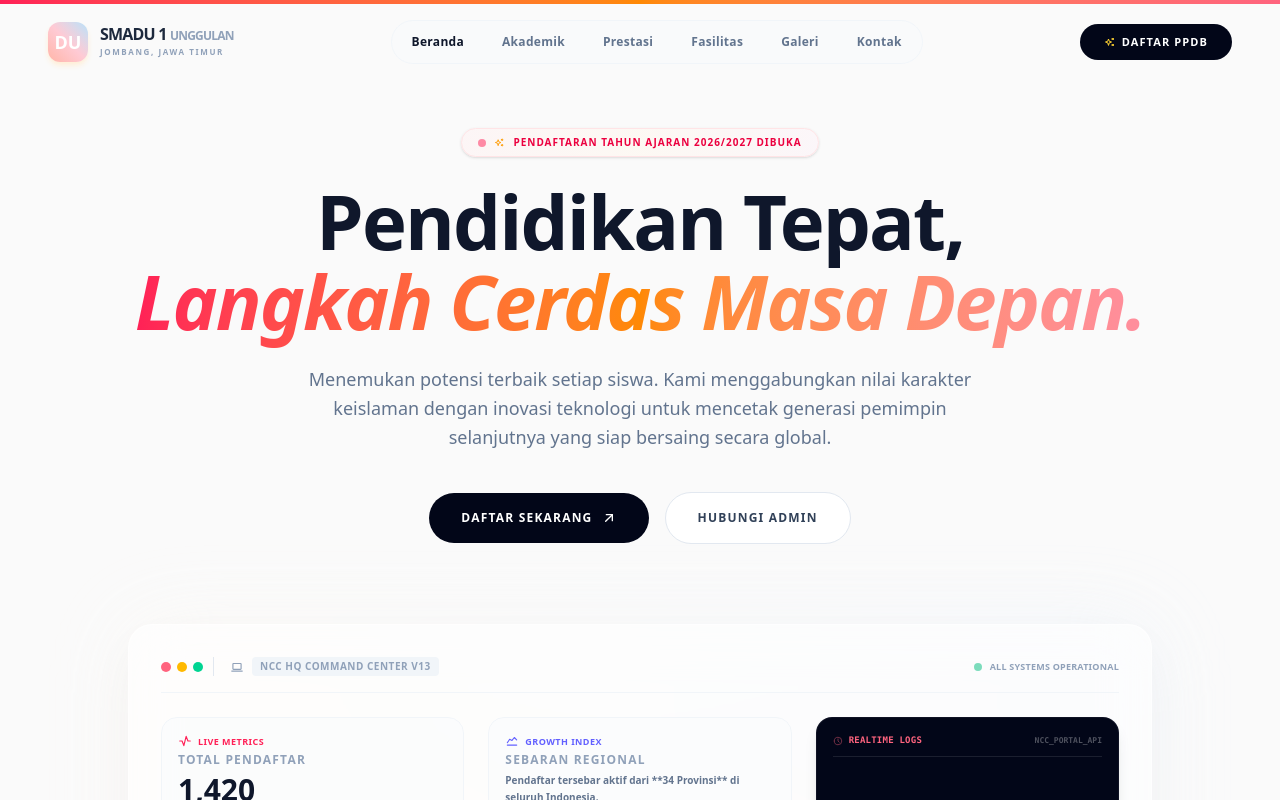
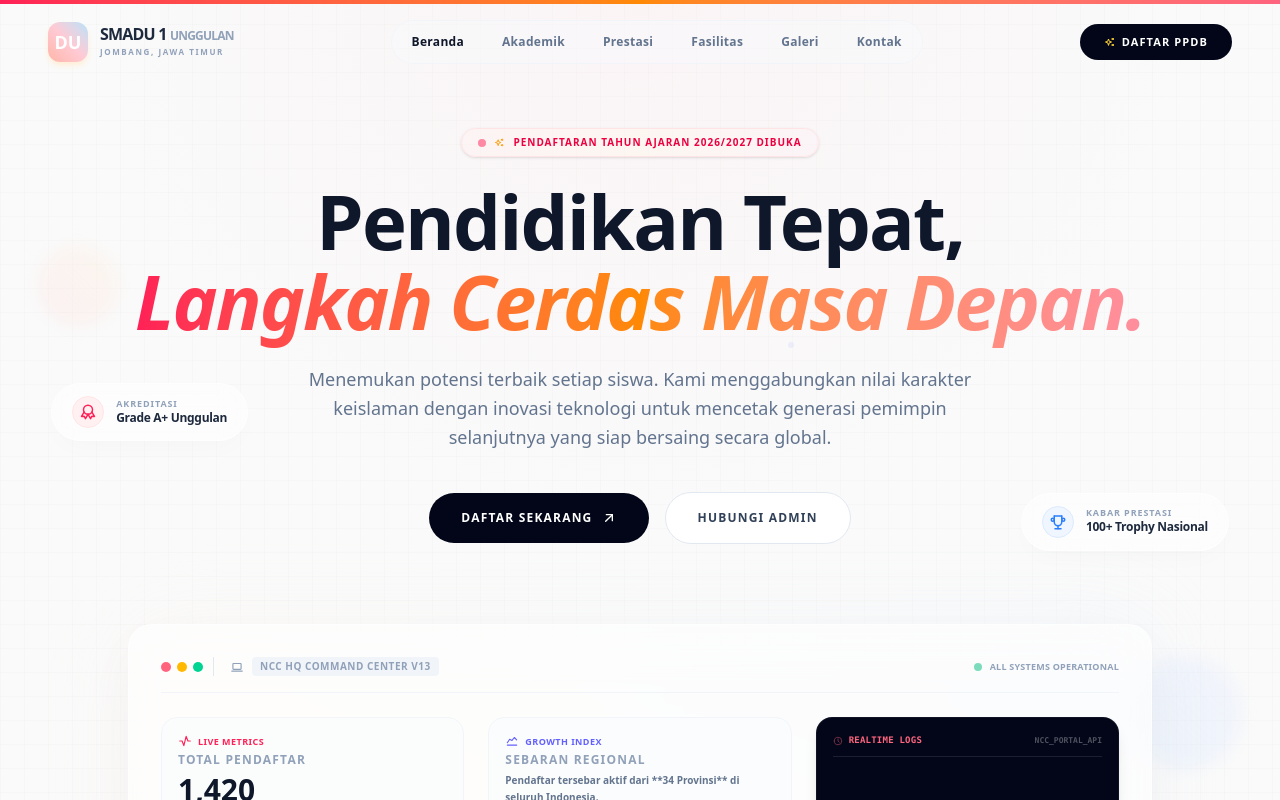
Before and after one commit to luthfi5372/website-seko, a Next.js app: page / in a window 1280 px wide. Shown: the top 800 px of the page. Built offline with nearby package versions, Linux system fonts and the light colour scheme; a web font is replaced by a local one.

Commit message:
feat: enhance HeroSection with beautiful dotted-grid, ambient glowing gradients, and scroll-linked floating parallax badges

```diff
--- a/src/components/sections/HeroSection.tsx
+++ b/src/components/sections/HeroSection.tsx
@@ -1,7 +1,7 @@
 "use client";
 
 import React, { useState, useEffect } from "react";
-import { motion, AnimatePresence } from "framer-motion";
+import { motion, AnimatePresence, useScroll, useTransform } from "framer-motion";
 import {
   IconArrowUpRight,
   IconSparkles,
@@ -11,11 +11,26 @@
   IconDatabase,
   IconChartLine,
   IconClock,
-  IconNetwork
+  IconTrophy,
+  IconAward,
+  IconBuildingCommunity
 } from "@tabler/icons-react";
 import Link from "next/link";
 
 export const HeroSection = () => {
+  // Pull live vertical scroll coordinates
+  const { scrollY } = useScroll();
+
+  // Create smooth, interconnected scroll-bound parallax translation and rotation properties
+  const leftCardY = useTransform(scrollY, [0, 1000], [0, -150]);
+  const rightCardY = useTransform(scrollY, [0, 1000], [0, 180]);
+
+  const leftSphereY = useTransform(scrollY, [0, 1000], [0, -220]);
+  const rightSphereY = useTransform(scrollY, [0, 1000], [0, -120]);
+
+  const leftRotation = useTransform(scrollY, [0, 1000], [0, 35]);
+  const rightRotation = useTransform(scrollY, [0, 1000], [0, -45]);
+
   // Mock scrolling log entries inside the NCC HQ Command Center
   const [logs, setLogs] = useState([
     { id: 1, time: "09:42:10", action: "NEW ENTRY: Olimpiade MIPA", school: "MAN 2 Malang" },
@@ -59,10 +74,60 @@
   return (
     <div className="min-h-screen bg-[#FAFAFA] font-sans selection:bg-rose-200 selection:text-rose-900 relative overflow-hidden flex flex-col justify-between">
 
-      {/* Dynamic Background Gradients */}
+      {/* 1. Fine Interactive Background Dotted-Grid */}
+      <div className="absolute inset-0 bg-[linear-gradient(to_right,#80808007_1px,transparent_1px),linear-gradient(to_bottom,#80808007_1px,transparent_1px)] bg-[size:24px_24px] pointer-events-none" />
+
+      {/* 2. Top Large Ambient Radial Glow */}
+      <div className="absolute inset-x-0 top-0 h-[600px] bg-[radial-gradient(ellipse_at_top,rgba(255,202,212,0.12),transparent_60%)] pointer-events-none" />
+
+      {/* 3. Dynamic Background Ambient Gradients */}
       <div className="absolute top-[15%] left-[50%] -translate-x-1/2 -translate-y-1/2 w-[700px] h-[700px] bg-gradient-to-tr from-[#FFB5A7]/30 via-[#FFCAD4]/25 to-[#B5E2FA]/30 rounded-full blur-[130px] -z-10 pointer-events-none" />
       <div className="absolute bottom-[20%] left-[-10%] w-[450px] h-[450px] bg-[#B5E2FA]/20 rounded-full blur-[110px] -z-10 pointer-events-none" />
       <div className="absolute bottom-[5%] right-[-10%] w-[500px] h-[500px] bg-[#FFCAD4]/15 rounded-full blur-[120px] -z-10 pointer-events-none" />
+
+      {/* 4. Scroll-Bound Floating Parallax Ornaments & Glass Badges */}
+
+      {/* Left side floating elements */}
+      <motion.div
+        style={{ y: leftSphereY }}
+        className="absolute top-[18%] left-[3%] w-20 h-20 rounded-full bg-gradient-to-tr from-rose-200/20 to-orange-100/30 blur-sm pointer-events-none hidden lg:block"
+      />
+
+      <motion.div
+        style={{ y: leftCardY, rotate: leftRotation }}
+        className="absolute top-[28%] left-[2%] xl:left-[4%] z-20 hidden lg:flex items-center gap-3 bg-white/50 backdrop-blur-md border border-white/60 px-5 py-3 rounded-full shadow-[0_10px_30px_-10px_rgba(0,0,0,0.03)] cursor-pointer hover:border-rose-300 hover:bg-white/80 transition-colors"
+      >
+        <div className="w-8 h-8 rounded-full bg-rose-50 border border-rose-100 flex items-center justify-center text-rose-500">
+          <IconAward size={18} />
+        </div>
+        <div className="text-left">
+          <div className="text-[9px] font-black text-slate-400 uppercase tracking-widest leading-none">AKREDITASI</div>
+          <div className="text-xs font-black text-slate-800 tracking-tight mt-0.5">Grade A+ Unggulan</div>
+        </div>
+      </motion.div>
+
+      {/* Right side floating elements */}
+      <motion.div
+        style={{ y: rightSphereY }}
+        className="absolute top-[48%] right-[3%] w-28 h-28 rounded-full bg-gradient-to-tr from-blue-200/20 to-indigo-100/30 blur-sm pointer-events-none hidden lg:block"
+      />
+
+      <motion.div
+        style={{ y: rightCardY, rotate: rightRotation }}
+        className="absolute top-[36%] right-[2%] xl:right-[4%] z-20 hidden lg:flex items-center gap-3 bg-white/50 backdrop-blur-md border border-white/60 px-5 py-3 rounded-full shadow-[0_10px_30px_-10px_rgba(0,0,0,0.03)] cursor-pointer hover:border-blue-300 hover:bg-white/80 transition-colors"
+      >
+        <div className="w-8 h-8 rounded-full bg-blue-50 border border-blue-100 flex items-center justify-center text-blue-500">
+          <IconTrophy size={18} />
+        </div>
+        <div className="text-left">
+          <div className="text-[9px] font-black text-slate-400 uppercase tracking-widest leading-none">KABAR PRESTASI</div>
+          <div className="text-xs font-black text-slate-800 tracking-tight mt-0.5">100+ Trophy Nasional</div>
+        </div>
+      </motion.div>
+
+      {/* Middle upper glowing tiny stars */}
+      <div className="absolute top-[22%] left-[40%] w-2 h-2 rounded-full bg-rose-400/20 animate-ping" />
+      <div className="absolute top-[25%] right-[38%] w-1.5 h-1.5 rounded-full bg-indigo-400/20 animate-pulse" />
 
       {/* Hero Content Section */}
       <main className="max-w-7xl mx-auto px-6 md:px-12 pt-32 pb-16 flex flex-col items-center text-center relative z-10 w-full">
```
